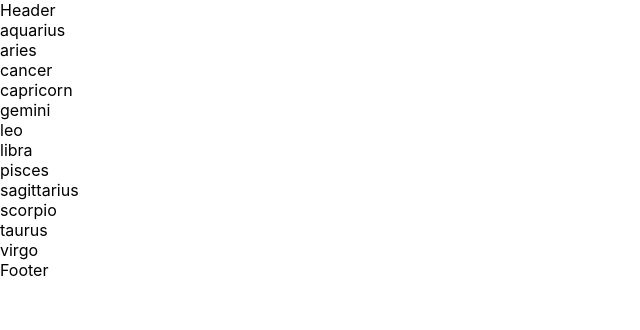
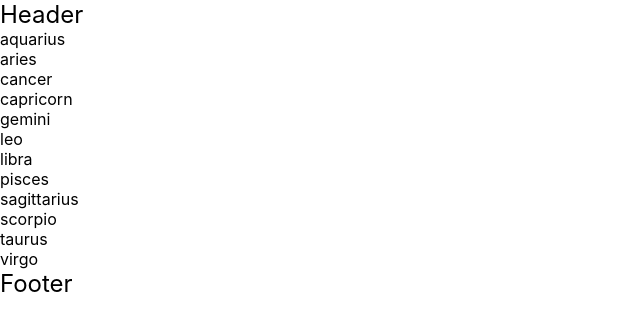
Before and after one commit to adriaivanitsky/react-zodiac, a React (Create React App) app: page / in a window 1280 px wide. Shown: the top 330 px of the page, without its empty margins (0-640 px from the left). Built offline with nearby package versions, Linux system fonts and the light colour scheme.

Commit message:
created header and footer components with individual style sheets imported

```diff
--- a/src/components/footer/Footer.css
+++ b/src/components/footer/Footer.css
@@ -0,0 +1,3 @@
+footer {
+    font-size: 150%;
+}
--- a/src/components/footer/Footer.js
+++ b/src/components/footer/Footer.js
@@ -1,9 +1,10 @@
 import React from 'react'
+import './Footer.css'
 
 export default function Footer() {
     return (
-        <div>
+        <footer>
             Footer
-        </div>
+        </footer>
     )
 }
--- a/src/components/header/Header.css
+++ b/src/components/header/Header.css
@@ -0,0 +1,3 @@
+header {
+    font-size: 150%;
+}
--- a/src/components/header/Header.js
+++ b/src/components/header/Header.js
@@ -1,9 +1,10 @@
 import React from 'react'
+import './Header.css'
 
 export default function Header() {
     return (
-        <div>
+        <header>
             Header
-        </div>
+        </header>
     )
 }
```
